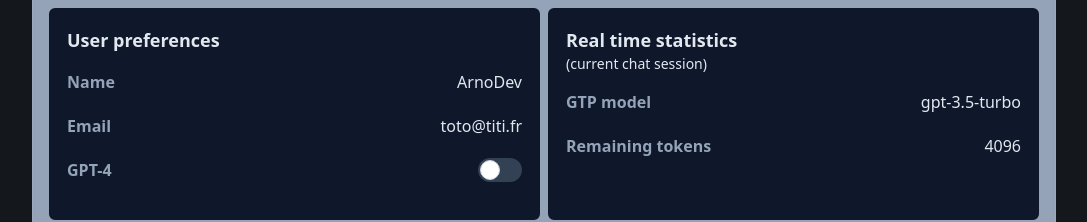
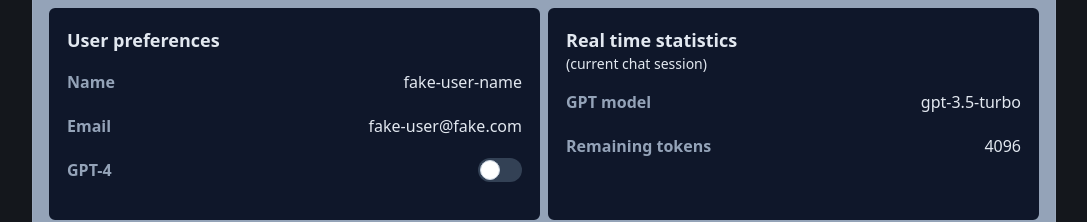
Before and after one commit to versini-org/sassysaint-ui, a React (Vite) app in the folder packages/client/: page / in a window 1280 px wide. Both pictures are taken after a click on the button "Settings". Shown: the part 296-518 px from the top of the page, without its empty margins (96-1183 px from the left). Built offline with nearby package versions, Linux system fonts and the light colour scheme.

Commit message:
refactor: extract plain text into strings file

```diff
--- /dev/null
+++ b/packages/client/src/common/strings.ts
@@ -0,0 +1,26 @@
+export const APP_MOTTO = "ASK! ME! ANYTHING!";
+export const APP_NAME = "Sassy Saint";
+export const APP_OWNER = "gizmette.com";
+export const FAKE_USER_EMAIL = "fake-user@fake.com";
+export const FAKE_USER_NAME = "fake-user-name";
+export const LOG_IN = "Log in";
+export const LOG_OUT = "Log out";
+export const POWERED_BY = "Powered by OpenAI";
+export const SEND = "Send";
+export const SETTINGS_TITLE = "Profile";
+export const TYPE_QUESTION = "Type your question here";
+export const CLEAR = "Clear chat";
+export const CARDS = {
+	PREFERENCES: {
+		TITLE: "User preferences",
+		NAME: "Name",
+		EMAIL: "Email",
+		MODEL_NAME: "GPT-4",
+	},
+	STATISTICS: {
+		TITLE: "Real time statistics",
+		SUBTITLE: "(current chat session)",
+		MODEL_NAME: "GPT model",
+		TOKENS: "Remaining tokens",
+	},
+};
--- a/packages/client/src/components/Footer/Footer.tsx
+++ b/packages/client/src/components/Footer/Footer.tsx
@@ -1,5 +1,6 @@
 import { useContext } from "react";
 
+import { APP_NAME, APP_OWNER, POWERED_BY } from "../../common/strings";
 import { isDev } from "../../common/utilities";
 import { AppContext } from "../../modules/AppContext";
 
@@ -9,12 +10,13 @@ export const Footer = () => {
 	return (
 		<footer className="mb-[100px] text-center text-xs text-slate-300">
 			<div>
-				Sassy Saint v{import.meta.env.BUILDVERSION} -{" "}
-				{import.meta.env.BUILDTIME}
+				{APP_NAME} v{import.meta.env.BUILDVERSION} - {import.meta.env.BUILDTIME}
 			</div>
-			<div>Powered by OpenAI {state?.model}</div>
+			<div>
+				{POWERED_BY} {state?.model}
+			</div>
 			<div className={buildClass}>
-				&copy; {new Date().getFullYear()} gizmette.com
+				&copy; {new Date().getFullYear()} {APP_OWNER}
 			</div>
 		</footer>
 	);
--- a/packages/client/src/components/Messages/MessagesContainerHeader.tsx
+++ b/packages/client/src/components/Messages/MessagesContainerHeader.tsx
@@ -1,6 +1,7 @@
 import { useAuth0 } from "@auth0/auth0-react";
 import { useState } from "react";
 
+import { APP_MOTTO, APP_NAME } from "../../common/strings";
 import { isDev } from "../../common/utilities";
 import { Button, IconDog, IconSettings } from "..";
 import { Settings } from "..";
@@ -37,9 +38,9 @@ export const MessagesContainerHeader = () => {
 				</div>
 				<div>
 					<h1 className="heading text-2xl md:text-3xl font-bold text-slate-300">
-						Sassy Saint
+						{APP_NAME}
 					</h1>
-					<h2 className="text-slate-300 md:text-xl">ASK! ME! ANYTHING!</h2>
+					<h2 className="text-slate-300 md:text-xl">{APP_MOTTO}</h2>
 				</div>
 			</div>
 		</>
--- a/packages/client/src/components/Messages/PromptInput.tsx
+++ b/packages/client/src/components/Messages/PromptInput.tsx
@@ -11,6 +11,7 @@ import {
 	ROLE_SYSTEM,
 	ROLE_USER,
 } from "../../common/constants";
+import { LOG_IN, SEND, TYPE_QUESTION } from "../../common/strings";
 import { isProd } from "../../common/utilities";
 import { AppContext } from "../../modules/AppContext";
 import { Button } from "..";
@@ -145,14 +146,14 @@ export const PromptInput = ({ inputRef }: PromptInputProps) => {
 	return !isAuthenticated && isProd ? (
 		<>
 			<Button className="mt-6 mb-4" onClick={() => loginWithRedirect()}>
-				Log in
+				{LOG_IN}
 			</Button>
 		</>
 	) : (
 		<>
 			<form className="mt-2" onSubmit={onSubmit}>
 				<label htmlFor="chat-input" className="sr-only">
-					Enter your question
+					{TYPE_QUESTION}
 				</label>
 
 				<div className="relative">
@@ -161,7 +162,7 @@ export const PromptInput = ({ inputRef }: PromptInputProps) => {
 						id="chat-input"
 						className="block w-full resize-none rounded-md border-none p-4 pr-24 min-h-[56px] text-base caret-slate-100 focus:outline-none focus:ring-offset-0 focus:ring-2 focus:ring-slate-300 bg-slate-900 text-slate-200 placeholder-slate-400 sm:text-base"
 						rows={1}
-						placeholder="Enter your question"
+						placeholder={TYPE_QUESTION}
 						required
 						value={userInput}
 						onChange={(e) => setUserInput(e.target.value)}
@@ -172,7 +173,7 @@ export const PromptInput = ({ inputRef }: PromptInputProps) => {
 						type="submit"
 						className="absolute bottom-2 right-2.5"
 					>
-						Send
+						{SEND}
 					</Button>
 				</div>
 			</form>
--- a/packages/client/src/components/Settings/Settings.tsx
+++ b/packages/client/src/components/Settings/Settings.tsx
@@ -1,5 +1,6 @@
 import { useAuth0 } from "@auth0/auth0-react";
 
+import { SETTINGS_TITLE } from "../../common/strings";
 import { isDev } from "../../common/utilities";
 import { IconClose } from "..";
 import {
@@ -37,7 +38,7 @@ export const Settings = ({
 					<DialogClose iconOnly>
 						<IconClose />
 					</DialogClose>
-					<div>Profile</div>
+					<div>{SETTINGS_TITLE}</div>
 				</DialogHeading>
 
 				<DialogDescription className="flex flex-col flex-grow p-4">
--- a/packages/client/src/components/Settings/SettingsContent.tsx
+++ b/packages/client/src/components/Settings/SettingsContent.tsx
@@ -8,6 +8,12 @@ import {
 	MODEL_GPT3,
 	MODEL_GPT4,
 } from "../../common/constants";
+import {
+	CARDS,
+	FAKE_USER_EMAIL,
+	FAKE_USER_NAME,
+	LOG_OUT,
+} from "../../common/strings";
 import { persistModel } from "../../common/utilities";
 import { AppContext } from "../../modules/AppContext";
 import { Button, Card, Toggle } from "..";
@@ -26,7 +32,9 @@ export const SettingsContent = ({
 	user,
 }: SettingsContentProps) => {
 	const { state, dispatch } = useContext(AppContext);
-	const endUser = isDev ? { name: "ArnoDev", email: "toto@titi.fr" } : user;
+	const endUser = isDev
+		? { name: FAKE_USER_NAME, email: FAKE_USER_EMAIL }
+		: user;
 
 	let remainingTokens = GTP3_MAX_TOKENS;
 
@@ -52,10 +60,10 @@ export const SettingsContent = ({
 			<div className="flex flex-col sm:flex-row gap-2">
 				<Card
 					className="w-full sm:w-1/2"
-					title="User preferences"
+					title={CARDS.PREFERENCES.TITLE}
 					data={{
-						Name: endUser.name,
-						Email: endUser.email,
+						[CARDS.PREFERENCES.NAME]: endUser.name,
+						[CARDS.PREFERENCES.EMAIL]: endUser.email,
 						"GPT-4": (
 							<Toggle
 								onChange={onToggleGPT}
@@ -66,11 +74,11 @@ export const SettingsContent = ({
 				/>
 				<Card
 					className="w-full sm:w-1/2"
-					title="Real time statistics"
-					subTitle="(current chat session)"
+					title={CARDS.STATISTICS.TITLE}
+					subTitle={CARDS.STATISTICS.SUBTITLE}
 					data={{
-						"GTP model": state?.model || DEFAULT_MODEL,
-						"Remaining tokens": remainingTokens,
+						[CARDS.STATISTICS.MODEL_NAME]: state?.model || DEFAULT_MODEL,
+						[CARDS.STATISTICS.TOKENS]: remainingTokens,
 					}}
 				/>
 			</div>
@@ -80,7 +88,7 @@ export const SettingsContent = ({
 				className="mt-2"
 				onClick={() => logoutWithRedirect()}
 			>
-				<span className="text-red-600">Log out</span>
+				<span className="text-red-600">{LOG_OUT}</span>
 			</Button>
 		</>
 	) : null;
--- a/packages/client/src/components/Toolbox/Toolbox.tsx
+++ b/packages/client/src/components/Toolbox/Toolbox.tsx
@@ -2,6 +2,7 @@ import clsx from "clsx";
 import { useContext } from "react";
 
 import { ACTION_RESET } from "../../common/constants";
+import { CLEAR } from "../../common/strings";
 import { AppContext } from "../../modules/AppContext";
 import { Button } from "..";
 
@@ -22,7 +23,7 @@ export const Toolbox = ({ className }: ToolboxProps) => {
 	return (
 		<div className={toolboxClass}>
 			<Button slim onClick={clearChat}>
-				Clear chat
+				{CLEAR}
 			</Button>
 		</div>
 	);
```
